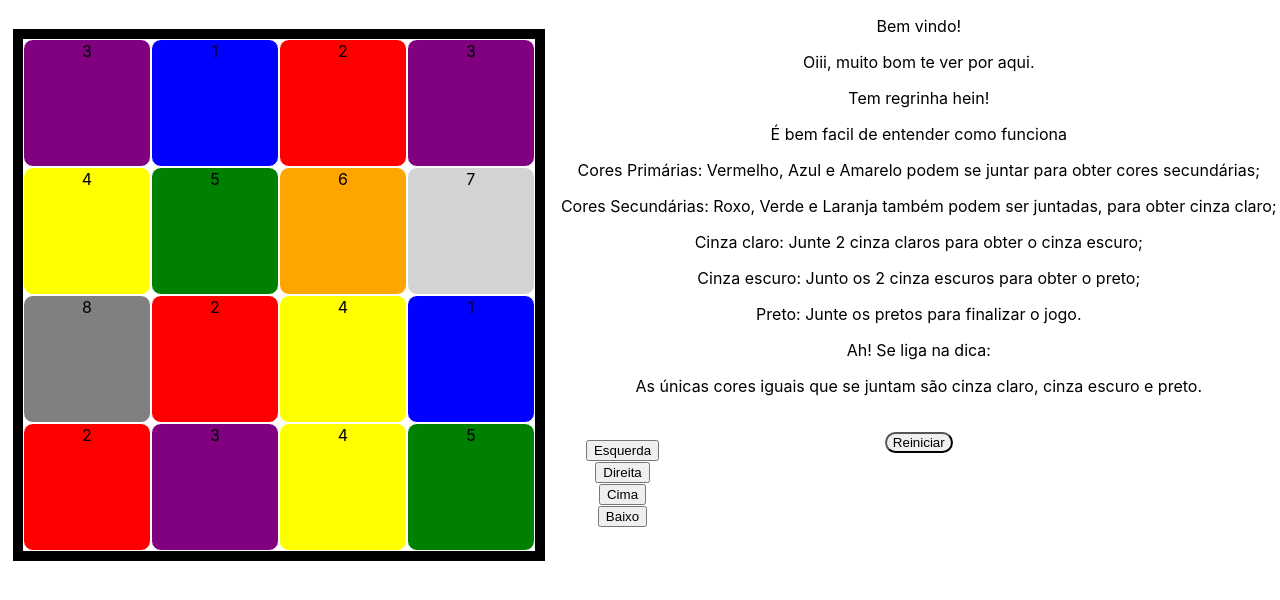
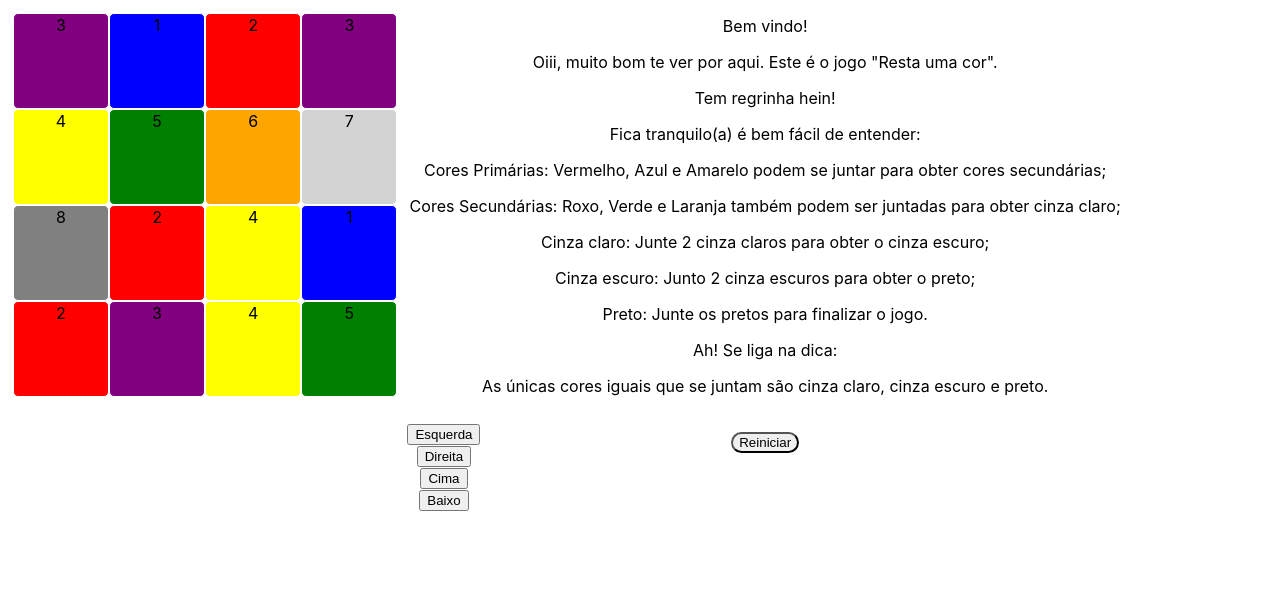
Before and after one commit to pagoncalves/projeto, a React (Create React App) app: page / in a window 1280 px wide. Shown: the top 600 px of the page. Built offline with nearby package versions, Linux system fonts and the light colour scheme.

Commit message:
alterações layout

```diff
--- a/src/App.css
+++ b/src/App.css
@@ -1,14 +1,14 @@
 .App {
   text-align: center;
+  display: flex;
 }
 
 #Quadrado{
   display: flex;
-  float: left;
   margin: 1%;
-  width:  40vmax;
-  height:  40vmax;
-  border: 10px solid black;
+  width:  30vmax;
+  height:  30vmax;
+  border: 10px;
 
 }
 
@@ -23,20 +23,21 @@
   text-align: center;
   display: flow-root;
   border: 0.5px solid white;
-  border-radius: 10px;
+  border-radius: 5px;
   background-color: blueviolet;
-  width: 9.7vmax;
-  height: 9.7vmax;
+  width: 7.2vmax;
+  height: 7.2vmax;
 }
 
 #btn{
   border-radius: 50px;
   margin-top: 20px;
 
+
 }
 
 #ctr{
 margin-top: 400px;
-margin-left: 10%;
-
+padding: 10px;
+float: left;
 }
--- a/src/App.js
+++ b/src/App.js
@@ -198,25 +198,25 @@ class App extends React.Component {
               {this.state.quadrados[3][3]}
             </div>
           </div>
-          <div id="ctr">
-            <button onClick={this.handleCtr} value="esquerda"> Esquerda </button>
-            <button onClick={this.handleCtr} value="direita"> Direita </button>
-            <button onClick={this.handleCtr} value="cima"> Cima </button>
-            <button onClick={this.handleCtr} value="baixo"> Baixo </button>
+          <section id="ctr">
+            <button onClick={this.handleCtr} value="esquerda" id="btnE" > Esquerda </button>
+            <button onClick={this.handleCtr} value="direita" id="btnD"> Direita </button>
+            <button onClick={this.handleCtr} value="cima" id="btnC"> Cima </button>
+            <button onClick={this.handleCtr} value="baixo" id="btnB"> Baixo </button>
+          </section>
         </div>
-        </div>
-
+        <div>
           <section>
             <p>Bem vindo!</p>
 
-          <p>Oiii, muito bom te ver por aqui. </p>
+            <p>Oiii, muito bom te ver por aqui. Este é o jogo "Resta uma cor".</p>
             <p>Tem regrinha hein! </p>
             <p>
-            É bem facil de entender como funciona
+              Fica tranquilo(a) é bem fácil de entender:
             <p>Cores Primárias: Vermelho, Azul e Amarelo podem se juntar para obter cores secundárias;</p>
-            <p> Cores Secundárias: Roxo, Verde e Laranja também podem ser juntadas, para obter cinza claro;</p>
+              <p> Cores Secundárias: Roxo, Verde e Laranja também podem ser juntadas para obter cinza claro;</p>
               <p>Cinza claro: Junte 2 cinza claros para obter o cinza escuro; </p>
-            <p>Cinza escuro: Junto os 2 cinza escuros para obter o preto; </p>
+              <p>Cinza escuro: Junto 2 cinza escuros para obter o preto; </p>
               <p>Preto: Junte os pretos para finalizar o jogo. </p>
             </p>
 
@@ -225,7 +225,7 @@ class App extends React.Component {
 
           </section>
           <button onClick={this.handleBnt} id='btn'>Reiniciar </button>
-
+        </div>
       </div>//fim div app
 
     );
```
Lines whose indentation alone changed are shown as unchanged.
